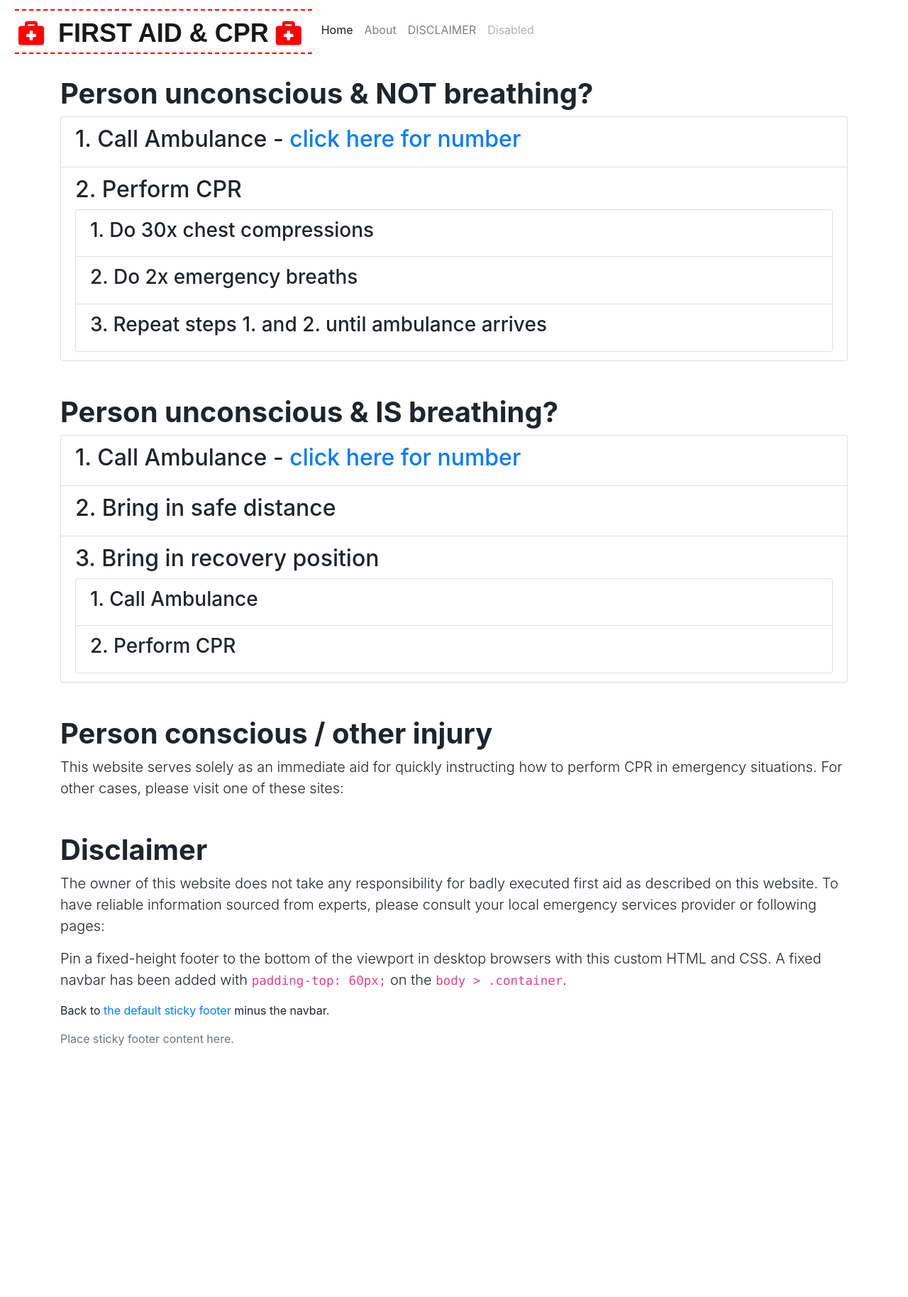
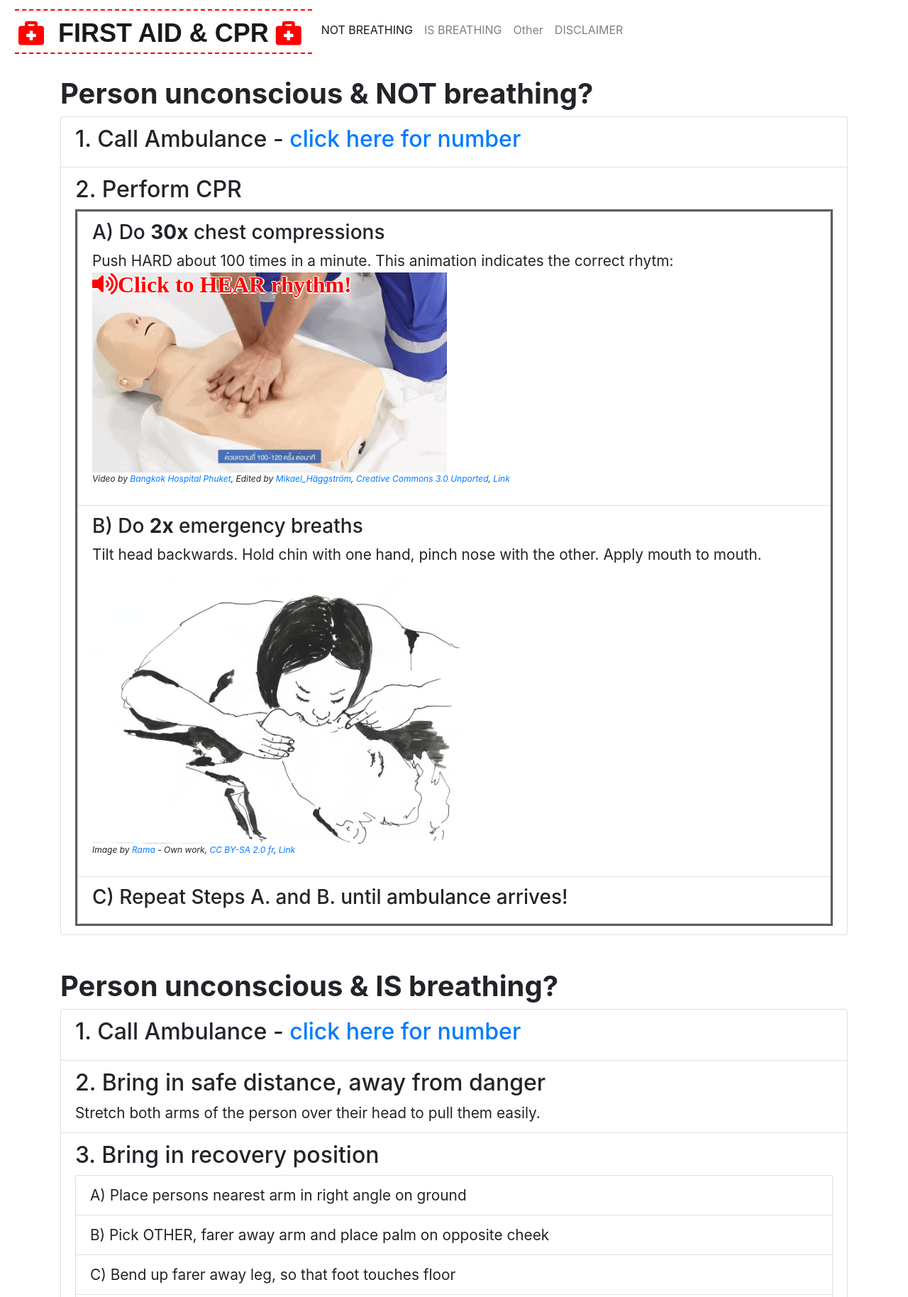
Before and after one commit to mionisation/HowToFirstAid, a plain HTML site: page index.html in a window 1280 px wide. Shown: the top 1828 px of the page at 71% size. Before the commit the page ends 1476 px from the top, so only its background shows below. Drawn offline with Linux system fonts and the light colour scheme.

Commit message:
Complete information, add links and images

```diff
--- a/index.html
+++ b/index.html
@@ -17,12 +17,25 @@
     <script src="js/bootstrap.min.js"></script>
 
     <style>
+      body {
+        font-size: 1rem;
+      }
+      #inner-list {
+        border: 3px solid rgba(0, 0, 0, 0.637)
+      }
     	@font-face {
     	    font-family: Cataclysmo;
     	    src: url(font/Cataclysmo.otf);
     	}
       body > .container {
-  		    padding-top: 60px
+  		    padding-top: 60px;
+          font-size: 1.3rem;
+      }
+      a.anchor {
+        display: block;
+        position: relative;
+        top: -60px;
+        visibility: hidden;
       }
   	.navbar-brand {
   		font-family: sans-serif;
@@ -40,6 +53,16 @@
       color: red;
     }
 
+    .license {
+      font-size: 12px;
+      font-style: italic;
+    }
+    #fa-nav-fb {
+      font-size: 2rem;
+      position: absolute;
+      cursor: pointer;
+      text-shadow: -1px 0 white, 0 2px white, 2px 0 white, 0 -1px white;
+    }
     h1 {
       font-weight: bold;
     }
@@ -47,6 +70,13 @@
   	.navbar {
   		background-color: white;
   	}
+
+    .guideImg {
+      max-width: 520px;
+    }
+    .animation {
+      cursor: pointer;
+    }
 
     /* Landscape phones and down, position collapse navbar and disable logo */
     @media (max-width: 550px) {
@@ -71,9 +101,9 @@
       <!-- Fixed navbar -->
       <nav class="navbar navbar-light navbar-expand-md fixed-top">
         <a class="navbar-brand" href="#">
-          <span class="fa-nav"><i id="fa-nav-fb" class="fas fa-briefcase-medical fa-md" style="margin-right: 10px; "></i></span>
+          <span class="fa-nav"><i  class="fas fa-briefcase-medical fa-md" style="margin-right: 10px; "></i></span>
           FIRST AID  <span class="fa-nav">&amp; CPR</span>
-           <span class="fa-nav"><i id="fa-nav-fb" class="fas fa-briefcase-medical fa-md" style="margin-right: 10px; "></i></span>
+           <span class="fa-nav"><i class="fas fa-briefcase-medical fa-md" style="margin-right: 10px; "></i></span>
         </a>
         <button class="navbar-toggler" type="button" data-toggle="collapse" data-target="#navbarCollapse" aria-controls="navbarCollapse" aria-expanded="false" aria-label="Toggle navigation">
           <span class="navbar-toggler-icon"></span>
@@ -81,16 +111,16 @@
         <div class="collapse navbar-collapse" id="navbarCollapse">
           <ul class="navbar-nav mr-auto">
             <li class="nav-item active">
-              <a class="nav-link" href="#">Home <span class="sr-only">(current)</span></a>
+              <a class="nav-link" href="#isNotBreathing">NOT BREATHING <span class="sr-only">(current)</span></a>
             </li>
             <li class="nav-item">
-              <a class="nav-link" href="#">About</a>
+              <a class="nav-link" href="#isBreathing">IS BREATHING</a>
             </li>
             <li class="nav-item">
-              <a class="nav-link" href="#">DISCLAIMER</a>
+              <a class="nav-link" href="#other">Other</a>
             </li>
             <li class="nav-item">
-              <a class="nav-link disabled" href="#">Disabled</a>
+              <a class="nav-link" href="#disclaimer">DISCLAIMER</a>
             </li>
           </ul>
         </div>
@@ -99,72 +129,129 @@
 
     <!-- Begin page content -->
     <main role="main" class="container">
+      <a class="anchor" id="isNotBreathing"></a>
       <div id="isNotBreathing">
         <h1 class="mt-5">Person unconscious &amp; NOT breathing?</h1>
         <ol class="list-group">
          <li class="list-group-item">
-             <h2>1. Call Ambulance - <a href="https://en.wikipedia.org/wiki/List_of_emergency_telephone_numbers">click here for number</a></h2>
+             <h2>1. Call Ambulance - <a href="https://en.wikipedia.org/wiki/List_of_emergency_telephone_numbers" target="_blank">click here for number</a></h2>
          </li>
          <li class="list-group-item">
            <h2>2. Perform CPR</h2>
-           <ol class="list-group">
+           <ol id="inner-list" class="list-group">
             <li class="list-group-item">
-              <h3>1. Do 30x chest compressions</h3>
-              <audio id="clickSound"></audio>
+              <h3>A) Do <span style="font-weight: bold">30x</span> chest compressions</h3>
+              Push HARD about 100 times in a minute. This animation indicates the correct rhytm:
+              <div id="heartbeatAnimation" onclick="unmute();">
+                <i id="fa-nav-fb" class="fas fa-volume-up fa-md" style="margin-right: 10px; ">Click to HEAR rhythm!</i>
+                <audio id="metronome" src="sound/metronome.mp3" type="audio/mpeg" muted="muted">
+                (Your browser does not support the audio element.)
+                </audio>
+                <img class="guideImg animation" src="img/chest_compressions.gif">
+
+              </div>
+              <p class="license">Video by <a href="https://www.youtube.com/watch?v=pacoTshuOto" >Bangkok Hospital Phuket</a>, Edited by <a href="http://commons.wikimedia.org/wiki/User:Mikael_Häggström" title="User:Mikael_Häggström">Mikael_Häggström</a>, <a href="https://creativecommons.org/licenses/by/3.0/deed.en" >Creative Commons 3.0 Unported</a>, <a href="https://en.wikipedia.org/wiki/File:Chest_compressions.gif">Link</a></p>
+
             </li>
             <li class="list-group-item">
-              <h3>2. Do 2x emergency breaths</h3>
+              <h3>B) Do <span style="font-weight: bold">2x</span> emergency breaths</h3>
+              <p>Tilt head backwards. Hold chin with one hand, pinch nose with the other. Apply mouth to mouth.</p>
+
+              <img class="guideImg" src="img/Insulfation.jpg">
+              <p class="license">Image by <a href="http://commons.wikimedia.org/wiki/User:Rama" title="User:Rama">Rama</a> - <span class="int-own-work" lang="en">Own work</span>, <a href="https://creativecommons.org/licenses/by-sa/2.0/fr/deed.en" title="Creative Commons Attribution-Share Alike 2.0 fr">CC BY-SA 2.0 fr</a>, <a href="https://commons.wikimedia.org/w/index.php?curid=43759">Link</a></p>
             </li>
             <li class="list-group-item">
-              <h3>3. Repeat steps 1. and 2. until ambulance arrives</h3>
+              <h3>C) Repeat Steps A. and B. until ambulance arrives!</h3>
             </li>
            </ol>
          </li>
         </ol>
       </div>
 
+      <a class="anchor" id="isBreathing"></a>
       <div id="isBreathing">
         <h1 class="mt-5">Person unconscious &amp; IS breathing?</h1>
         <ol class="list-group">
          <li class="list-group-item">
-           <h2>1. Call Ambulance - <a href="https://en.wikipedia.org/wiki/List_of_emergency_telephone_numbers">click here for number</a></h2>
+           <h2>1. Call Ambulance - <a href="https://en.wikipedia.org/wiki/List_of_emergency_telephone_numbers" target="_blank">click here for number</a></h2>
          </li>
          <li class="list-group-item">
-             <h2>2. Bring in safe distance</h2>
+             <h2>2. Bring in safe distance, away from danger</h2>
+             Stretch both arms of the person over their head to pull them easily.
          </li>
          <li class="list-group-item">
            <h2>3. Bring in recovery position</h2>
            <ol class="list-group">
-            <li class="list-group-item">
-                <h3>1. Call Ambulance</h3>
-            </li>
-            <li class="list-group-item">
-              <h3>2. Perform CPR</h3>
-            </li>
-           </ol>
+              <li class="list-group-item">
+                A) Place persons nearest arm in right angle on ground
+              </li>
+              <li class="list-group-item">
+                B) Pick OTHER, farer away arm and place palm on opposite cheek
+              </li>
+              <li class="list-group-item">
+                C) Bend up farer away leg, so that foot touches floor
+              </li>
+              <li class="list-group-item">
+                D) Pull this knee towards you so that whole body crouches over
+              </li>
+              <li class="list-group-item">
+                  E) Check that airways are free
+              </li>
+
+             </ol>
+           <img class="guideImg" src="img/recovery_position.svg">
+           <p class="license">Image by <a href="http://commons.wikimedia.org/wiki/User:Rama" title="User:Rama">Rama</a> - <span class="int-own-work" lang="en">Own work</span>, <a href="https://creativecommons.org/licenses/by-sa/2.0/fr/deed.en" title="Creative Commons Attribution-Share Alike 2.0 fr">CC BY-SA 2.0 fr</a>, <a href="https://en.wikipedia.org/wiki/File:Recovery_position.svg">Link</a></p>
+
+           <h2><a href="https://www.epilepsysociety.org.uk/step-step-recovery-position" target="_blank">Click here for more details</a></h2>
          </li>
         </ol>
       </div>
 
+      <a class="anchor" id="other"></a>
       <div id="other">
         <h1 class="mt-5">Person conscious / other injury</h1>
-        <p class="lead">This website serves solely as an immediate aid for quickly instructing how to perform CPR in emergency situations. For other cases, please visit one of these sites:</p>
+        <p class="lead">This website serves solely as an immediate aid for quickly instructing how to perform CPR in emergency situations. For other cases, please visit <a href="https://www.nhs.uk/conditions/first-aid/" target="blank_">the dedicated NHS website</a>
+        </p>
       </div>
 
+      <a class="anchor" id="disclaimer"></a>
       <div id="disclaimer">
         <h1 class="mt-5">Disclaimer</h1>
         <p class="lead">The owner of this website does not take any responsibility for badly executed first aid as described on this website. To have reliable information sourced from experts, please consult your local emergency services provider or following pages: </p>
+        <ul>
+          <li >
+            <a href="https://www.nhs.uk/conditions/first-aid/" target="blank_">First aid information (NHS, english)</a>
+          </li>
+          <li >
+            <a href="https://www.gesundheit.gv.at/krankheiten/erste-hilfe/notdienst/massnahmen" target="blank_">Erste Hilfe Basismaßnahmen (Gesundheitsministerium, deutsch)</a>
+          </li>
+          <li >
+            <a href="https://www.croix-rouge.fr/Je-me-forme/Particuliers/Les-6-gestes-de-base" target="blank_">Les six gestes de base - Premiers Secours (Croix-Rouge, français)</a>
+          </li>
+        </ul>
       </div>
-
-      <p class="lead">Pin a fixed-height footer to the bottom of the viewport in desktop browsers with this custom HTML and CSS. A fixed navbar has been added with <code>padding-top: 60px;</code> on the <code>body &gt; .container</code>.</p>
-      <p>Back to <a href="../sticky-footer">the default sticky footer</a> minus the navbar.</p>
     </main>
 
     <footer class="footer">
       <div class="container">
-        <span class="text-muted">Place sticky footer content here.</span>
+        <span class="text-muted">Created by <a href="https://michaelion.io" target="blank_">Michael Ion</a></span>
       </div>
     </footer>
 
+
+      <script type="text/javascript" >
+      var intervalID = window.setInterval(heartbeat, 600);
+      var metronome = document.getElementById("metronome");
+
+      function unmute() {
+        metronome.muted = false;
+      }
+
+      function heartbeat() {
+         // Your code here
+         metronome.play();
+      }
+      </script>
+
   </body>
 </html>
```
Also changed, not shown: img/Insulfation.jpg (added), img/chest_compressions.gif (added), img/recovery_position.svg (added), 1 other file.
